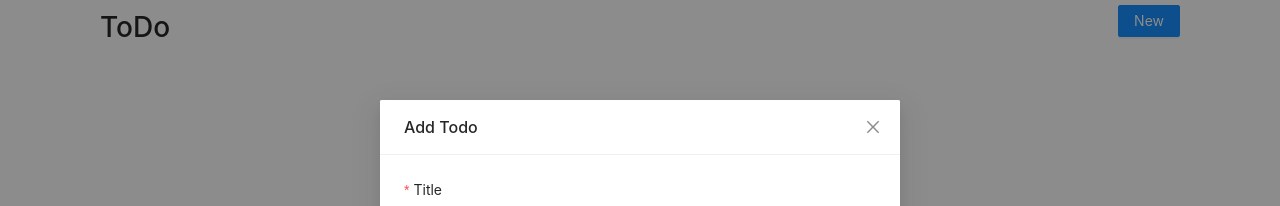
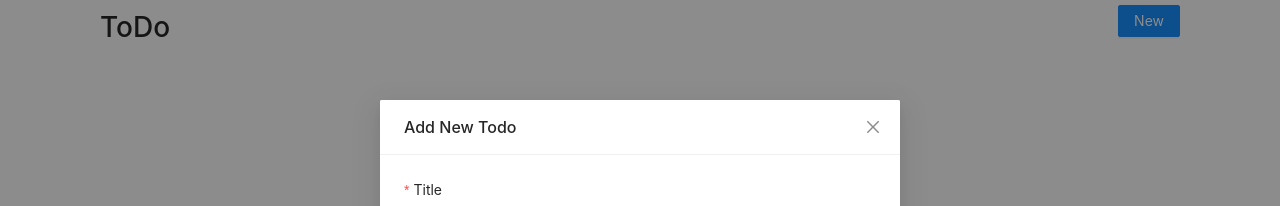
Before and after one commit to 7ananDlshad/Todo, a React (Create React App) app: page / in a window 1280 px wide. Both pictures are taken after a click on the button "New". Shown: the top 206 px of the page. Built offline with nearby package versions, Linux system fonts and the light colour scheme.

Commit message:
change the title of modal

```diff
--- a/src/components/FormModal.jsx
+++ b/src/components/FormModal.jsx
@@ -22,7 +22,7 @@ class FormModal extends Component {
     return (
       <>
         <Modal
-          title="Basic Modal"
+          title="Edit Todo"
           visible={this.props.isModalVisible}
           onCancel={this.props.handleCancel}
           footer={null}
--- a/src/components/Header.jsx
+++ b/src/components/Header.jsx
@@ -40,7 +40,7 @@ class Header extends Component {
         </Button>
 
         <Modal
-          title="Add Todo"
+          title="Add New Todo"
           visible={this.state.isModalVisible}
           onCancel={this.handleCancel}
           footer={null}
```
Also changed, not shown: 1 other file (tests, documents, lock files or other folders).
